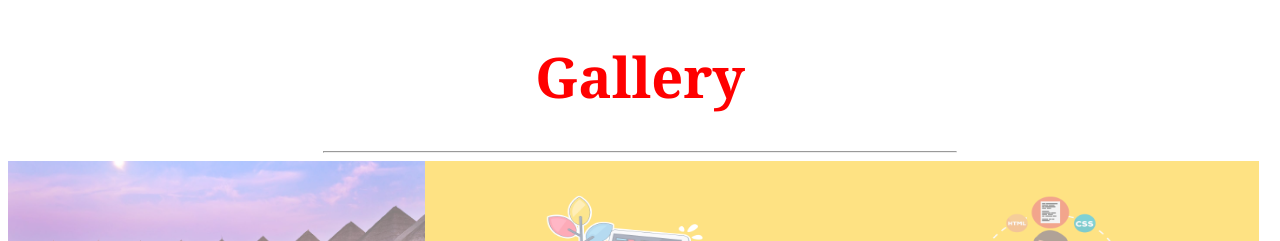
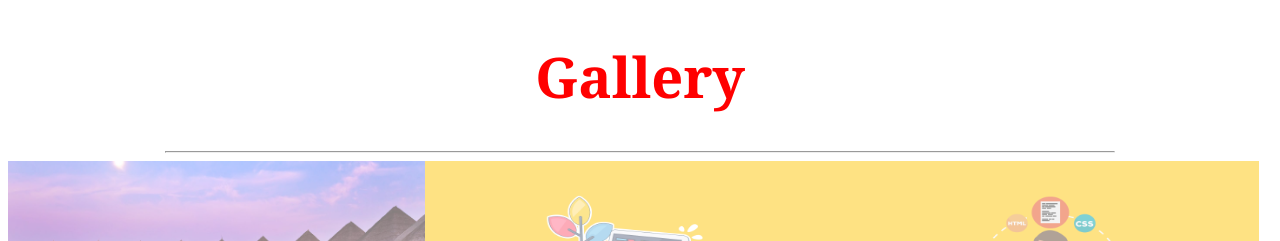
Before and after one commit to knowoncode/knowongallery, a plain HTML site: page index.html in a window 1280 px wide. Shown: the top 241 px of the page. Drawn offline with Linux system fonts and the light colour scheme.

Commit message:
change the width of hr

```diff
--- a/index.html
+++ b/index.html
@@ -27,7 +27,7 @@
 </head>
 <body>
     <h1>Gallery</h1>
-    <hr width="50%">
+    <hr width="75%">
     <img src="images/bg1.jpg" alt="">
     <img src="images/bg2.jpg" alt="">
     <img src="images/bg3.png" alt="">
```
